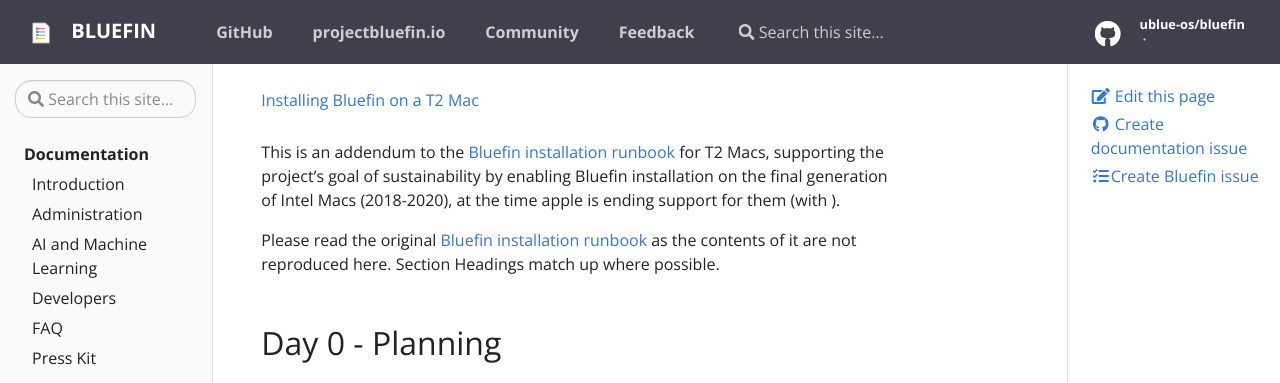
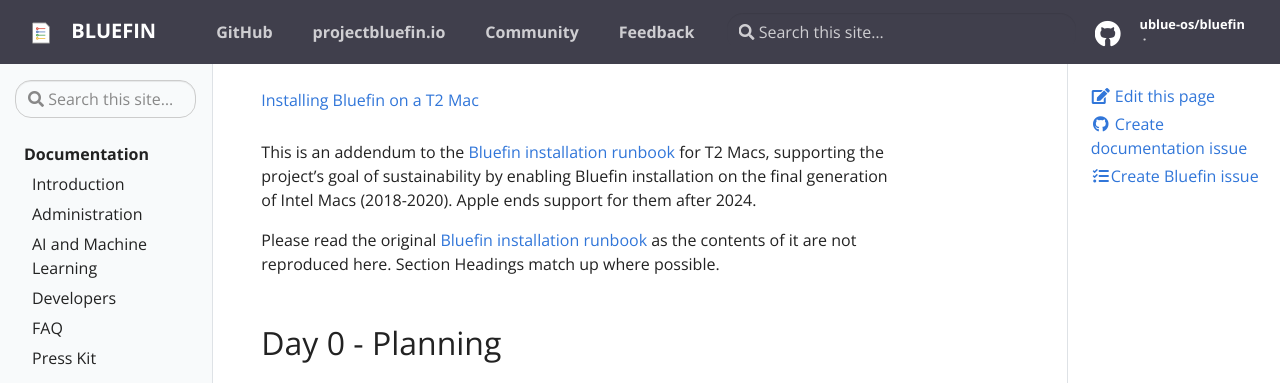
Before and after one commit to ublue-os/bluefin-docs, a Jekyll site: the page built from _docs/t2-mac.md, in a window 1280 px wide and 900 px high. Shown: the top 383 px of the window. Built offline with Jekyll 4.4.1, drawn with Linux system fonts in a browser that asks for light colours.

Commit message:
fix: language update around apple support end date

```diff
--- a/_docs/t2-mac.md
+++ b/_docs/t2-mac.md
@@ -4,7 +4,7 @@
 author: Chris Lauretano
 permalink: t2-mac
 ---
-This is an addendum to the [Bluefin installation runbook](introduction.md) for T2 Macs, supporting the project's goal of sustainability by enabling Bluefin installation on the final generation of Intel Macs (2018-2020), at the time apple is ending support for them (with ).
+This is an addendum to the [Bluefin installation runbook](introduction.md) for T2 Macs, supporting the project's goal of sustainability by enabling Bluefin installation on the final generation of Intel Macs (2018-2020). Apple ends support for them after 2024.
 
 Please read the original [Bluefin installation runbook](introduction.md) as the contents of it are not reproduced here. Section Headings match up where possible.
 
```
